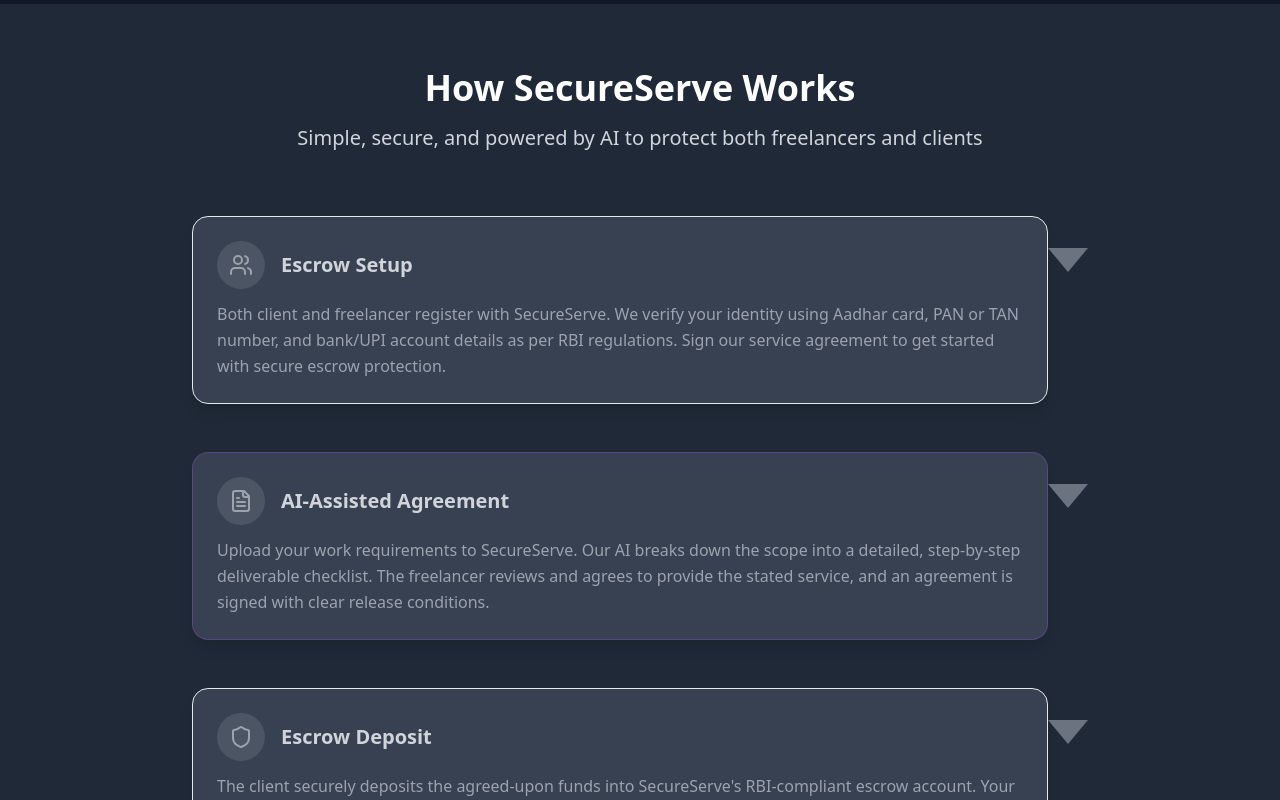
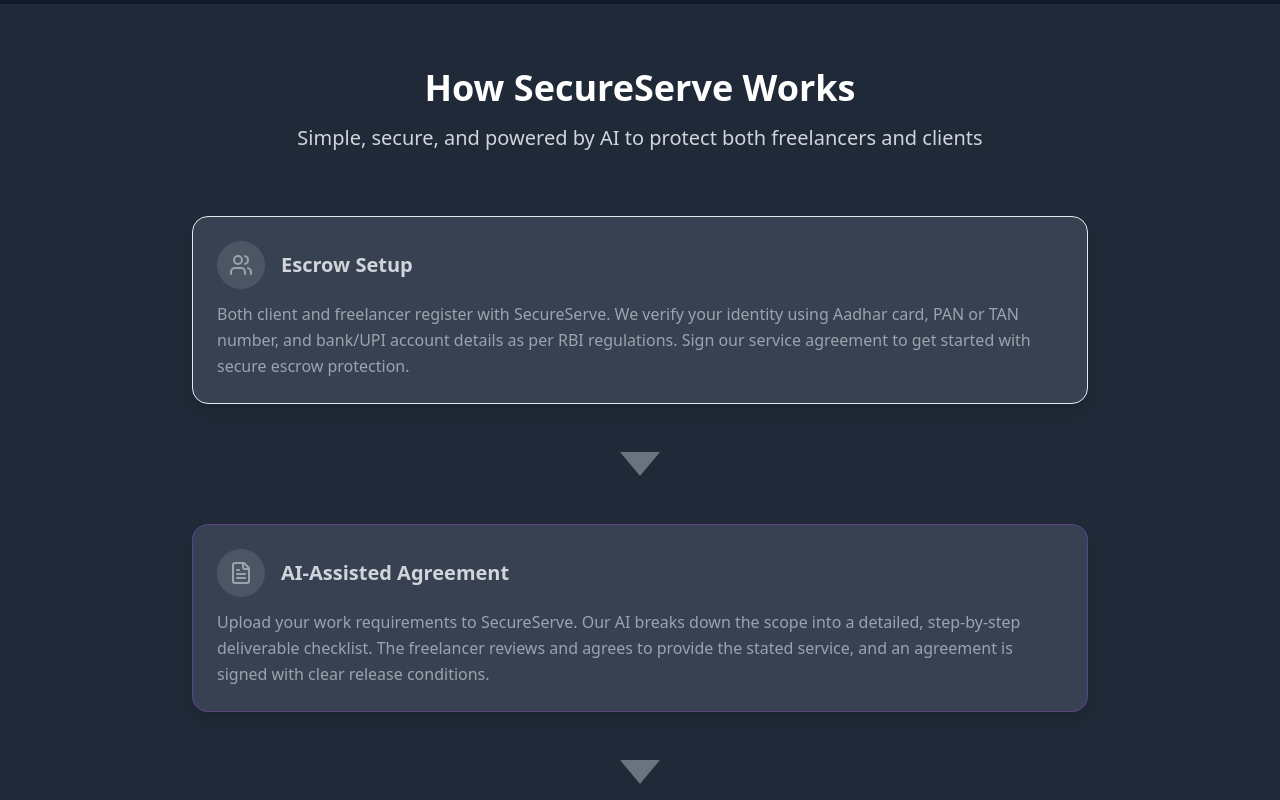
Before and after one commit to secureserve2025/SSBackendOnCursor, a React (Vite) app: page / in a window 1280 px wide. Shown: the part 2000-2800 px from the top of the page. Built offline with nearby package versions, Linux system fonts and the light colour scheme.

Commit message:
Updated HowItWorksSection.tsx

```diff
--- a/src/components/HowItWorksSection.tsx
+++ b/src/components/HowItWorksSection.tsx
@@ -140,8 +140,9 @@ const HowItWorksSection: React.FC<HowItWorksSectionProps> = ({ darkMode }) => {
               const isVisible = visibleSteps.includes(index);
 
               return (
+                <React.Fragment key={step.id}>
+                  {/* Step Content */}
                   <div
-                  key={step.id}
                     ref={(el) => (stepRefs.current[index] = el)}
                     className={`relative flex items-start transition-all duration-700 ${
                       isActive ? 'transform scale-105' : ''
@@ -154,7 +155,6 @@ const HowItWorksSection: React.FC<HowItWorksSectionProps> = ({ darkMode }) => {
                       transitionDelay: `${index * 0.1}s`
                     }}
                   >
-
                     {/* Step Content Card */}
                     <div className={`flex-1 p-6 rounded-2xl transition-all duration-700 ${
                       isVisible
@@ -210,13 +210,14 @@ const HowItWorksSection: React.FC<HowItWorksSectionProps> = ({ darkMode }) => {
                         <div className={`absolute inset-0 rounded-2xl opacity-10 pointer-events-none animate-pulse ${stepColors[index].bg}`}></div>
                       )}
                     </div>
+                  </div>
 
-                  {/* Triangular Arrow Below Each Step (except last) */}
+                  {/* Triangular Arrow Between Steps (except after last step) */}
                   {index < steps.length - 1 && (
-                    <div className="flex justify-center mt-8 mb-4">
+                    <div className="flex justify-center my-8">
                       <div
                         className={`w-0 h-0 transition-all duration-700 ${
-                          isVisible
+                          visibleSteps.includes(index)
                             ? 'opacity-100 transform translate-y-0'
                             : 'opacity-0 transform translate-y-4'
                         }`}
@@ -224,7 +225,7 @@ const HowItWorksSection: React.FC<HowItWorksSectionProps> = ({ darkMode }) => {
                           borderLeft: '20px solid transparent',
                           borderRight: '20px solid transparent',
                           borderTop: `24px solid ${
-                            isActive
+                            index === activeStep
                               ? stepColors[index].bg.replace('bg-', '#').replace('-600', '') === '#blue' ? '#2563eb' :
                                 stepColors[index].bg.replace('bg-', '#').replace('-600', '') === '#purple' ? '#9333ea' :
                                 stepColors[index].bg.replace('bg-', '#').replace('-600', '') === '#green' ? '#16a34a' :
@@ -234,12 +235,12 @@ const HowItWorksSection: React.FC<HowItWorksSectionProps> = ({ darkMode }) => {
                               : '#6b7280'
                           }`,
                           transitionDelay: `${index * 0.1 + 0.6}s`,
-                          filter: isActive ? 'drop-shadow(0 4px 8px rgba(0,0,0,0.3))' : 'none'
+                          filter: index === activeStep ? 'drop-shadow(0 4px 8px rgba(0,0,0,0.3))' : 'none'
                         }}
                       />
                     </div>
                   )}
-                </div>
+                </React.Fragment>
               );
             })}
           </div>
```
Lines whose indentation alone changed are shown as unchanged.
